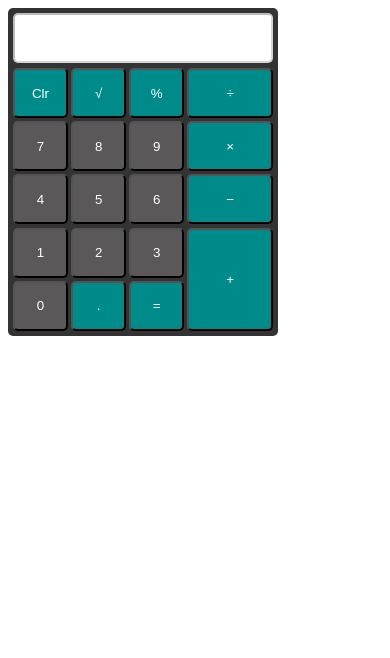
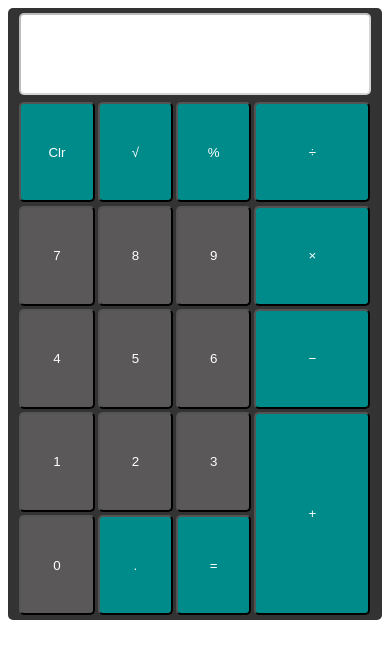
Before and after one commit to gabrielszg/calculator-js, a plain HTML site: page index.html in a window 390 px wide. Drawn offline with Linux system fonts and the light colour scheme.

Commit message:
style/layout mobile

```diff
--- a/css/style.css
+++ b/css/style.css
@@ -26,6 +26,7 @@ body {
     font-size: 1.2em;
     text-align: right;
     border-radius: 5px;
+    width: 252px;
 }
 
 .div-buttons {
@@ -76,3 +77,34 @@ body {
 .color-buttons-right:active {
     box-shadow: inset 0 0 8em #ffffff;
 }
+
+@media (max-width: 992px) {
+    .flex-container {
+        justify-content: center;
+        align-items: center;
+        min-width: 100%;
+    }
+
+    .div-screen {
+        height: 10vh;
+    }
+
+    #screen {
+        font-size: 2.0em;
+        width: 88vw;
+        height: 9vh;
+    }
+
+    .div-buttons {
+        width: 90vw;
+    }
+
+    .div-button-left {
+        grid-template-columns: repeat(3, 1fr);
+        grid-auto-rows: 100px;
+    }
+
+    .div-button-right {
+        grid-template-rows: repeat(3, 1fr) 203px;
+    }
+}
```
